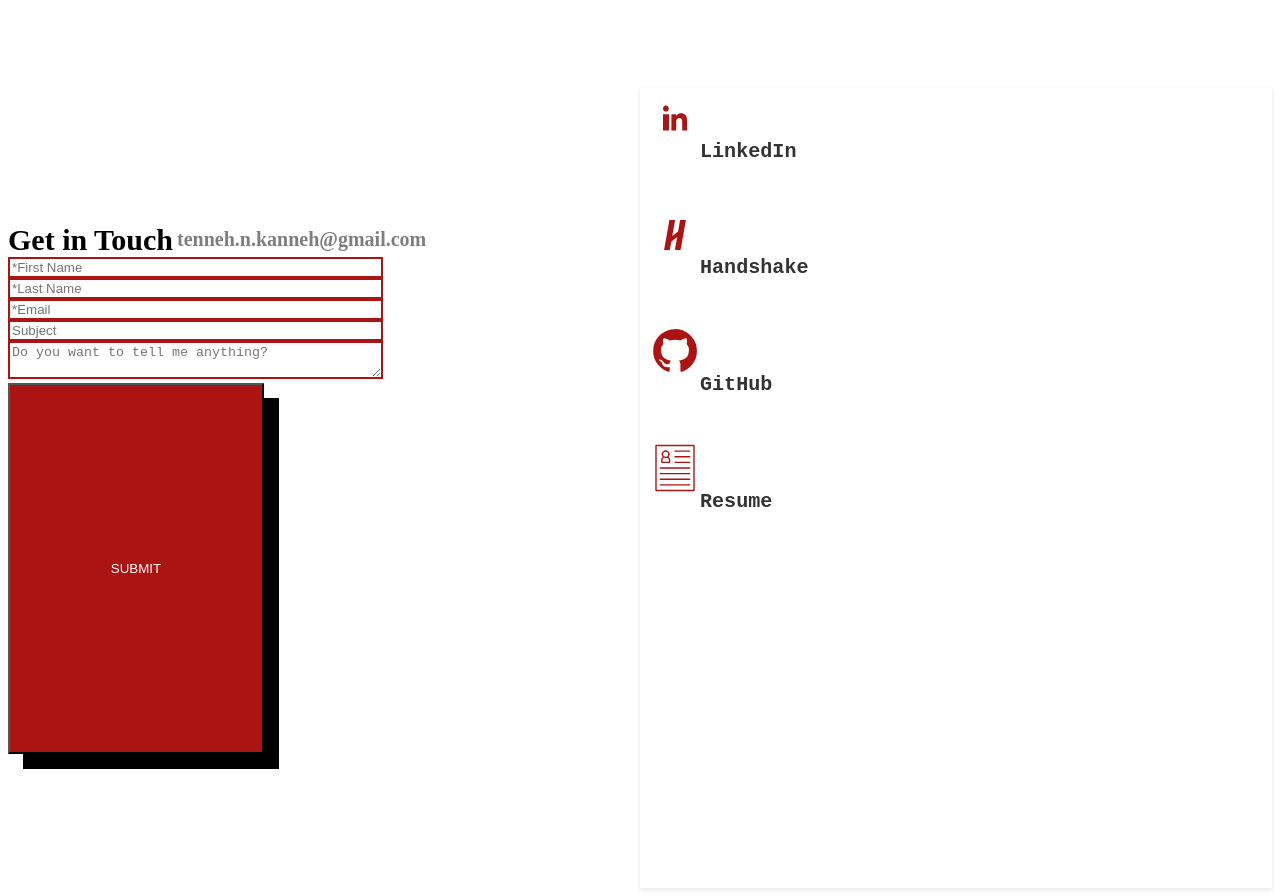
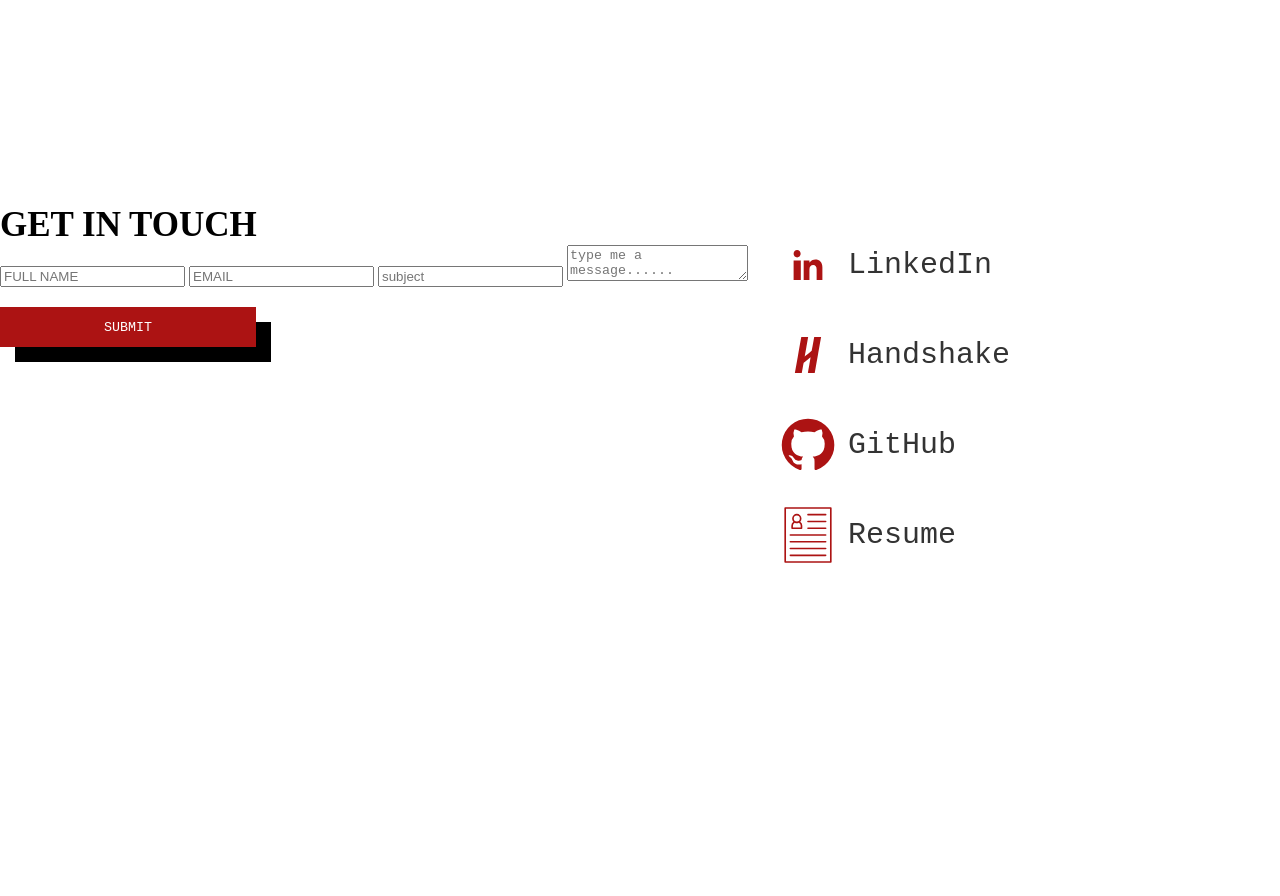
Before and after one commit to tennehkanneh/personal-website, a plain HTML site: page public/views/contact.html in a window 1280 px wide. After the commit the page ends 800 px from the top, so only its background shows below. Drawn offline with Linux system fonts and the light colour scheme.

Commit message:
Updating proper naming for id's and classes. The social links have been styled still facing a hover bug will fix before doing pull request for this issue.

```diff
--- a/public/css/about.css
+++ b/public/css/about.css
@@ -1,9 +1,3 @@
-@font-face {
-    font-family: 'Nico Mojo';
-    src: url('/public/src/NicoMoji-Regular.ttf') format('truetype'); /* Path to your TTF file */
-
-}
-
 body {
     display: flex;
     justify-content: flex-start; /* Left-align body content */
@@ -12,7 +6,7 @@ body {
     margin: 0;
 }
 
-.container {
+.about-container {
     /* Info column, cards column*/
     display: grid;
     grid-template-columns: auto auto;
@@ -26,32 +20,33 @@ body {
     align-items: center; /* Vertically center .info and .bio */
 }
 
-.info {
+.gen-info {
     padding: 20px;
     padding-left: 100px;
+
+    h2 {
+        padding: 0px;
+        gap: 0px;
+        color: black;
+
+    }
+
+    h3 {
+        color: black;
+        opacity: 50%;
+    }
+
 }
 
 h1 {
     white-space: nowrap;
     color: #AC1313;
-    font-family: 'Nico Mojo';
     padding: 0px;
     gap:0px;
 }
 
-.info h2 {
-    padding: 0px;
-    gap: 0px;
-    color: black;
 
-}
-
-.info h3 {
-    color: black;
-    opacity: 50%;
-}
-
-main {
+.about-content {
     align-items: right;
 }
 
@@ -66,10 +61,10 @@ main {
     gap: 0px;
     padding: 0px;
     width: 100%;
-}
 
-.cards-container h4 {
-    margin: 0; /* Remove default h4 margins */
+    h4 {
+        margin: 0;
+    }
 }
 
 .cards-container div {
--- a/public/css/contact.css
+++ b/public/css/contact.css
@@ -1,80 +1,81 @@
-main {
-    padding-top: 80px;
-    display: grid;
-    grid-template-columns: 1fr 1fr;
+body {
+    display: flex;
+
+    align-items: center;
+    min-height: 100vh;
+    margin: 0;
 }
 
-.email-communication {
-    color: black;
-    height: 100vh;
+section {
     display: flex;
-    align-items: center;
-    justify-content: space-evenly;
+
 }
 
-.contact-inputs {
-    border: 2px solid #AC1313;
-    width: 367px;
-}
+
 
 .email-communication button {
     background-color: #AC1313;
+    border: none;
 
+    width: 256px;
+    height: 37px;
+
+    font-family: 'Martion Mono', monospace;
     color: white;
-    padding: 20px;
     text-align: center;
 
-    /* Size of Cards */
-    width: 256px;
-    height: 371px;
-
-    /* Center Text in Box */
+    padding: 20px;
     display: flex;
     align-items: center;
     justify-content: center;
-
-    /* Box Shadow */
     box-shadow: 15px 15px black;
+    margin-top: 20px;
 
 }
 
 .email-communication button:hover {
-    transform: translateY(-5px); /* Slightly move up on hover */
-    transition: transform 0.3s ease; /* Smooth transition */
-    box-shadow: 8px 8px 15px #FB9B00; /* make shadow larger on hover */
+    transform: translateY(-5px);
+
+    transition: transform 0.3s ease;
+
+    box-shadow: 8px 8px 15px #FB9B00;
+
 }
 
+.other-communication {
+    /* Display Content vertically centered */
+    display: flex;
+    flex-direction: column;
+    justify-content: center;
 
-.other-communication {
-    /* Display Content vertically centred */
-    justify-content: center;
-    gap: 60px;
+    gap: 30px;
+    padding: 30px;
+}
+
+.communication-link {
+    display: inline-flex;
+    align-items: center;
+    text-decoration: none;
+
+    color: #333;
+    font-family: 'Martion Mono', monospace;
+    font-size: 30px;
+
+    transition: opacity 0.3s ease;
+    white-space: nowrap;
+
+    img {
+        width: 60px;
+        height: 60px;
+        margin-right: 10px;
+    }
 
 
-    overflow-x: hidden;
-    background-color: rgba(255, 255, 255, 0.8);
-
-    padding: 5px 10px;
-    box-shadow: 0 2px 5px rgba(0, 0, 0, 0.1);
-
-    img {
-        width: 50px;
-        height: 50px;
+    :hover {
+        opacity: 0.7;
     }
 
-    a {
-        text-decoration: none;
-        font-family: 'Martion Mono', monospace;
-        font-size: 30px;
-        color: #333;
-
-        display: flex;
-
-        padding: 0px;
-        transition: background-color 0.3s, color 0.3s;
-    }
-
-    a:active {
+    :active {
         color: #FB9B00;
     }
 }
--- a/public/css/main.css
+++ b/public/css/main.css
@@ -1,4 +1,9 @@
 @import url('https://fonts.googleapis.com/css2?family=Martian+Mono:wght@100..800&display=swap');
+@font-face {
+  font-family: 'Nico Mojo';
+  src: url('/public/src/NicoMoji-Regular.ttf') format('truetype'); /* Path to your TTF file */
+
+}
 
 html, body {
     font-family: 'Martion Mono', monospace;
@@ -6,6 +11,12 @@ html, body {
     padding: 0;
     width: 100%;
     height: 100%;
+
+    h1 {
+      font-family: 'Nico Mojo';
+      font-size: 45px;
+      color: #AC1313;
+    }
   }
 
 
@@ -48,7 +59,7 @@ html, body {
     text-decoration: none;
     font-size: 20px;
     color: #333;
-    padding: 10px 15px;
+    padding: 40px 30px;
     transition: background-color 0.3s, color 0.3s;
   }
 
@@ -61,11 +72,11 @@ html, body {
   nav a:active {
     color: #AC1313;
   }
-
-  main {
-    width: 100%;
-  }
   /************************************************ END OF: Navigation Bar CSS ************************************************/
 
 }
 /***************************************************** End OF: Header CSS *****************************************************/
+
+main {
+  width: 100%;
+}
--- a/public/views/contact.html
+++ b/public/views/contact.html
@@ -7,44 +7,40 @@
 
 <body>
 
-  <main>
+  <section>
 
     <div class="email-communication">
+      <h2 style="font-size: 35px; text-align: left; margin: 0px; gap: 38px;">GET IN TOUCH</h2>
       <form action="">
-        <div>
-          <h2 style="font-size: 30px; display: inline; vertical-align: middle;">Get in Touch</h2>
-          <h3 style="font-size: 20px; opacity: 50%; display: inline; vertical-align: middle; break-before: always;">tenneh.n.kanneh@gmail.com</h3>
-        </div>
-
-        <input type="text" placeholder="*First Name" class="contact-inputs" required>
-        <input type="text" placeholder="*Last Name" class="contact-inputs" required>
-        <input type="email" placeholder="*Email" class="contact-inputs" required>
-        <input type="text" placeholder="Subject" class="contact-inputs">
-        <textarea placeholder="Do you want to tell me anything?" class="contact-inputs" required></textarea>
+        <input type="text" placeholder="FULL NAME" class="contact-inputs" required>
+        <input type="email" placeholder="EMAIL" class="contact-inputs" required>
+        <input type="text" placeholder="subject" class="contact-inputs">
+        <textarea placeholder="type me a message......" class="contact-inputs" required></textarea>
         <button type="submit">SUBMIT</button>
       </form>
     </div>
 
 
     <div class="other-communication">
-      <a href="YOUR_LINKEDIN_URL" target="_blank"><img src="/public/src/linkedin.svg" alt="LinkedIn icon">
-        <h6>LinkedIn</h6>
+      <a href="YOUR_LINKEDIN_URL" target="_blank" class="communication-link">
+          <img src="/public/src/linkedin.svg" alt="LinkedIn icon">
+          LinkedIn
       </a>
-      <a href="YOUR_HANDSHAKE_URL" target="_blank"><img src="/public/src/handshake.svg" alt="Handshake icon">
-        <h6>Handshake</h6>
+      <a href="YOUR_HANDSHAKE_URL" target="_blank" class="communication-link">
+          <img src="/public/src/handshake.svg" alt="Handshake icon">
+          Handshake
       </a>
-      <a href="YOUR_GITHUB_URL" target="_blank">
-        <img src="/public/src/github.svg" alt="GitHub icon">
-        <h6>GitHub</h6>
+      <a href="YOUR_GITHUB_URL" target="_blank" class="communication-link">
+          <img src="/public/src/github.svg" alt="GitHub icon">
+          GitHub
       </a>
-      <a href="YOUR_LINKEDIN_URL" target="_blank"><img src="/public/src/resume.svg" alt="Resume icon">
-        <h6>Resume</h6>
+      <a href="YOUR_RESUME_URL" target="_blank" class="communication-link">
+          <img src="/public/src/resume.svg" alt="Resume icon">
+          Resume
       </a>
-    </div>
+  </div>
 
-
-
-  </main>
+  </section>
 
 </body>
 
```
Also changed, not shown: index.html (+3 -2 lines), public/js/main.js (+3 -6 lines), public/views/about.html (+7 -9 lines), public/views/more text.txt (added, +69 -0 lines).
